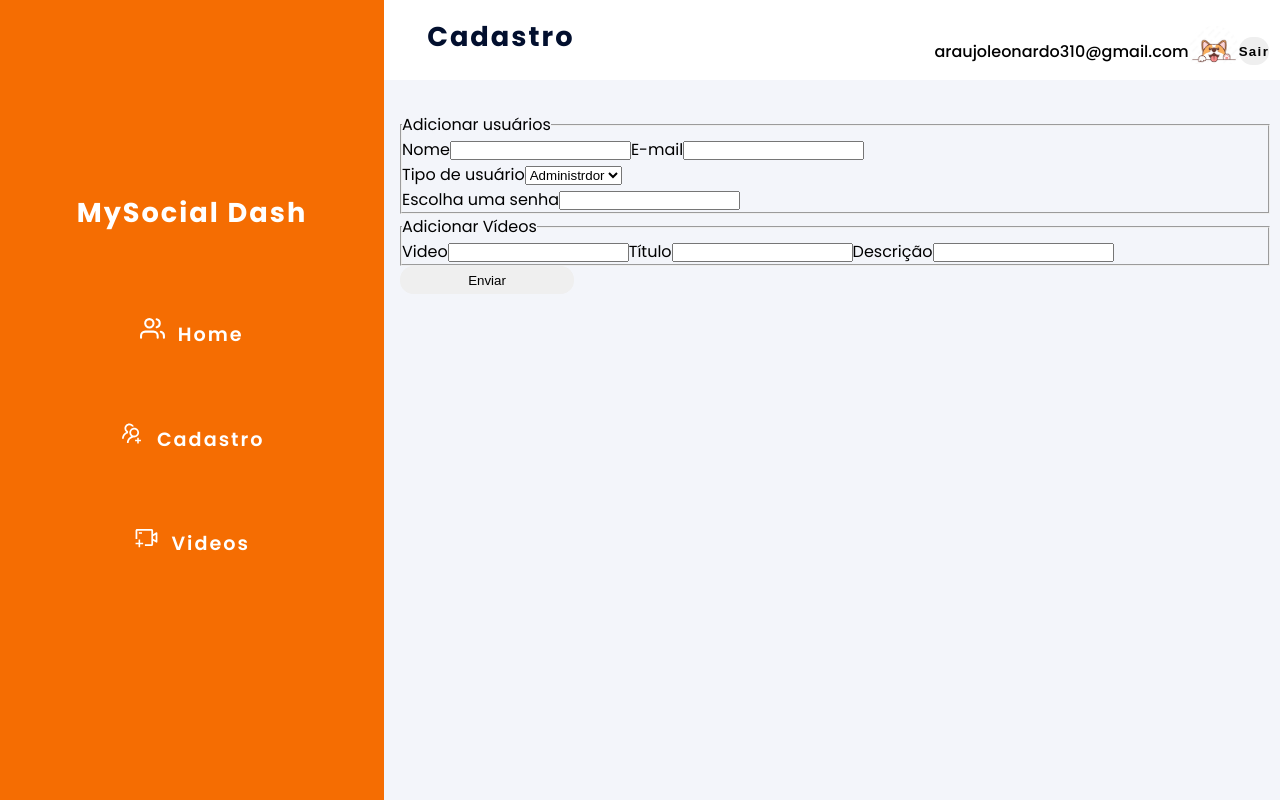
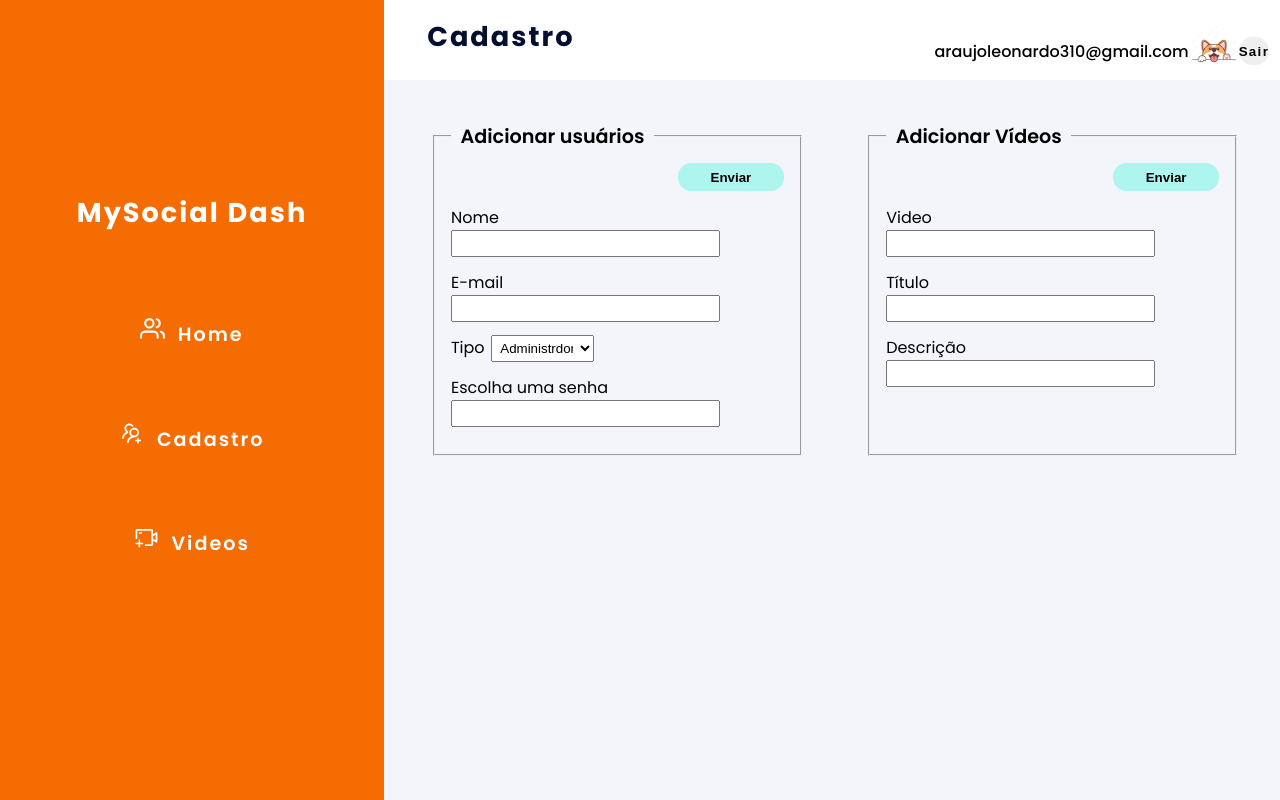
Before and after one commit to araujoleonardo310/MySocial-Dash, a React (Create React App) app in the folder frontend/: page /cadastro in a window 1280 px wide. Built offline with nearby package versions, Linux system fonts and the light colour scheme.

Commit message:
form criados e estilizado vídeos em horizontal

```diff
--- a/frontend/src/pages/Cadastro/index.js
+++ b/frontend/src/pages/Cadastro/index.js
@@ -1,19 +1,28 @@
+import React from "react";
+import "./style.scss";
+
 import Container from "../../components/Container";
+
 const Home = () => {
   return (
     <Container
       section="Cadastro"
       content={
-        <div>
-          <form>
+        <div className="container__register">
+          <form className="form">
+            <div className="fildset__container">
               <fieldset>
                 <legend>Adicionar usuários</legend>
+                <button className="submit">Enviar</button>
+
                 <label htmlFor="name">Nome</label>
                 <input type="text" id="name" />
+
                 <label htmlFor="email">E-mail</label>
                 <input type="email" id="name" />
+
                 <div>
-                <label htmlFor="typeAccont">Tipo de usuário</label>
+                  <label htmlFor="typeAccont">Tipo</label>
                   <select id="typeAccont">
                     <option value="administrador">Administrdor</option>
                     <option value="usuario">Usuário</option>
@@ -23,9 +32,12 @@ const Home = () => {
                 <label htmlFor="password">Escolha uma senha</label>
                 <input type="password" id="password" />
               </fieldset>
+            </div>
 
+            <div className="fildset__container">
               <fieldset>
                 <legend>Adicionar Vídeos</legend>
+                <button className="submit">Enviar</button>
 
                 <label htmlFor="link">Video</label>
                 <input type="url" id="link" />
@@ -34,7 +46,7 @@ const Home = () => {
                 <label htmlFor="description">Descrição</label>
                 <input type="description" />
               </fieldset>
-            <button>Enviar</button>
+            </div>
           </form>
         </div>
       }
--- /dev/null
+++ b/frontend/src/pages/Cadastro/style.scss
@@ -0,0 +1,46 @@
+.container__register {
+  button {
+    width: 8em;
+
+    bottom: 1em;
+    margin-left: 17em;
+    position: relative;
+
+    font-weight: 600;
+
+    background: #adf5ee;
+  }
+
+  form {
+    display: flex;
+    justify-content: space-around;
+  }
+  fieldset {
+    width: 20vw;
+    height: 43vh;
+
+    padding: 1em;
+
+    display: flex;
+    flex-direction: column;
+
+    legend {
+      padding: 0.5em;
+      font-size: 1.2em;
+      font-weight: 600;
+    }
+
+    input {
+      width: 21vw;
+      padding: 0.3em;
+      margin-bottom: 1em;
+    }
+
+    select {
+      width: 8vw;
+      padding: 0.3em;
+      margin-left: 0.5em;
+      margin-bottom: 1em;
+    }
+  }
+}
--- a/frontend/src/pages/Home/index.js
+++ b/frontend/src/pages/Home/index.js
@@ -47,16 +47,11 @@ const Home = () => {
       DashVideos={
         <div className="container__videos">
           <h2>Ultimos lançamentos</h2>
+          <div className="list__videos">
             {users.map(({ link, title, description }) => (
               <section>
                 <div className="video">
-                <video
-                  width="300px"
-                  loop="true"
-                  autoplay="autoplay"
-                  controls
-                  muted
-                >
+                  <video width="300px" loop="true" controls muted>
                     <source src={link} type="video/mp4" />
                   </video>
                 </div>
@@ -67,6 +62,7 @@ const Home = () => {
               </section>
             ))}
           </div>
+        </div>
       }
     />
   );
--- a/frontend/src/pages/Home/style.scss
+++ b/frontend/src/pages/Home/style.scss
@@ -1,16 +1,23 @@
 .container__table {
-  float: right;
   width: 27vw;
-  background: #fff;
+
   padding: 1em;
+  margin-top: 2em;
+
   border-radius: 3%;
   border: 1px solid;
 
+  overflow-y: scroll;
+
+  background: #fff;
+
   h2 {
+    margin-bottom: 0.5em;
+
     text-align: center;
+    letter-spacing: 5px;
+
     border-bottom: 1px solid #504e4e;
-    margin-bottom: 0.5em;
-    letter-spacing: 5px;
   }
 }
 
@@ -19,34 +26,50 @@ table {
 }
 
 th {
-
+  width: 10vw;
   color: #c51616f2;
-  width: 10vw;
   text-transform: uppercase;
 }
 
 td {
   padding-top: 1em;
+  color: #cd3939;
   text-align: center;
-  color: #cd3939;
 }
 
 .container__videos {
-  background: #fff;
-  width: 38vw;
+  max-width: 68vw;
+  height: 40vh;
+
+  overflow-y: scroll;
+  overflow-x: hidden;
+
   padding: 1em;
+  margin-top: 2em;
+
   border: 1px solid;
   border-radius: 2%;
+  background: #fff;
+
+  h2 {
+    margin-bottom: 1em;
+  }
+
+  .list__videos {
+    display: flex;
+  }
   section {
     width: 37vw;
+    height: 25vh;
+
     padding: 0.5em;
-    height: 25vh;
+
     display: flex;
+    align-items: center;
 
     .descriptions {
       margin-left: 1em;
     }
-
 
     h3 {
       font-weight: 700;
```
Lines whose indentation alone changed are shown as unchanged.
